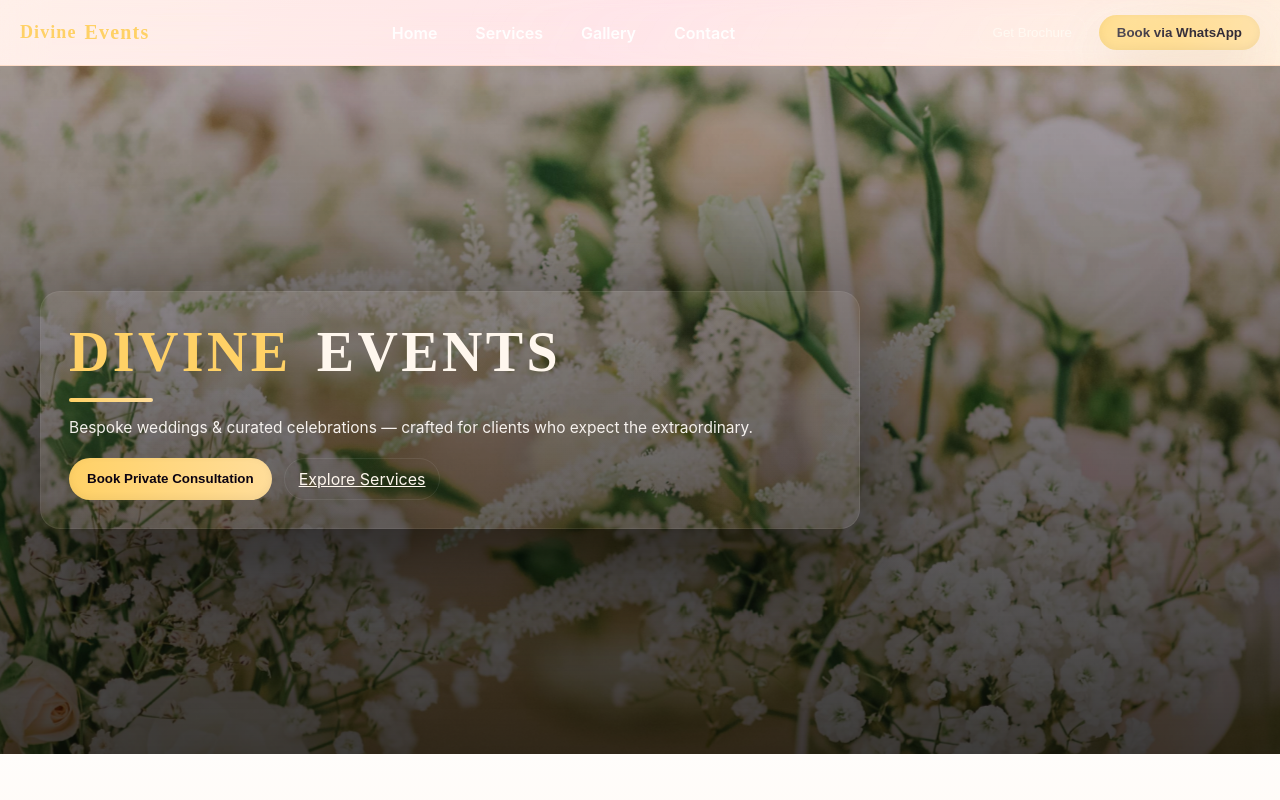
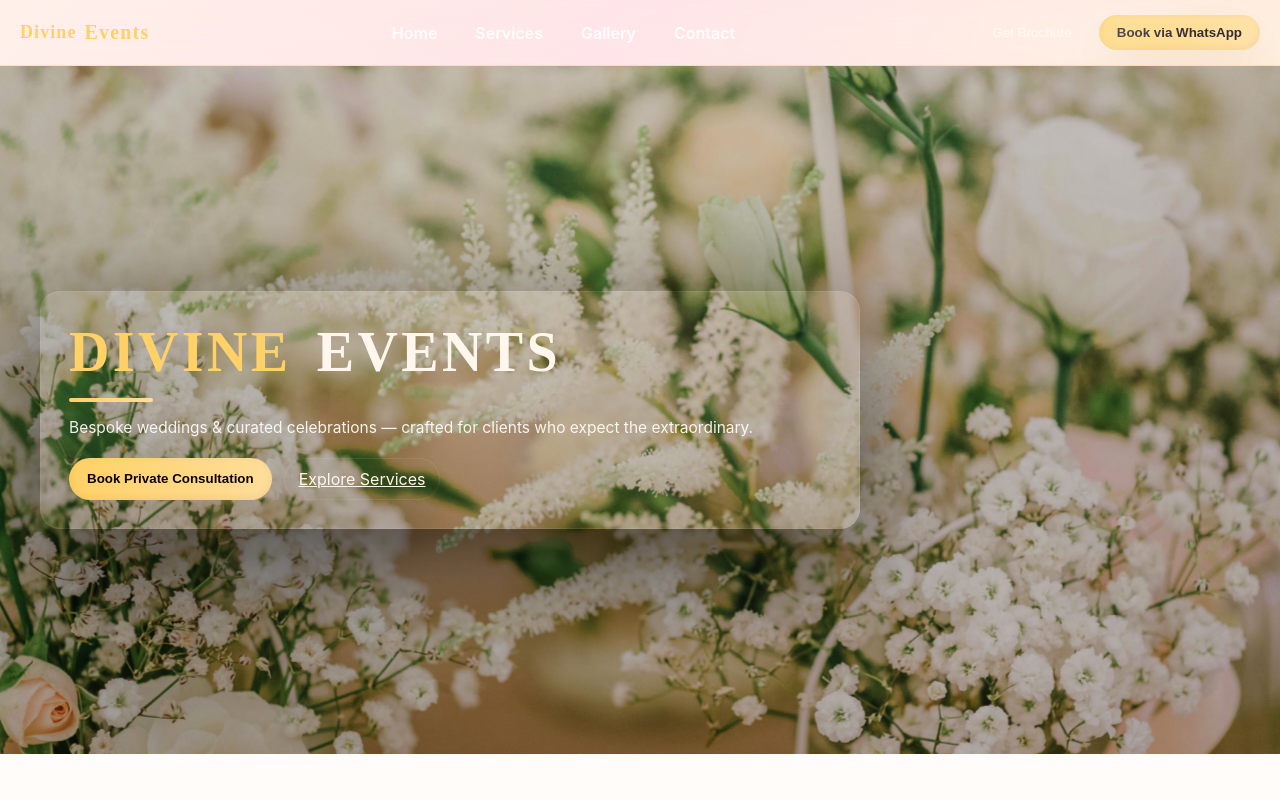
Before and after one commit to HemantSonare/DivineEventsApp, a Next.js app: page / in a window 1280 px wide. Shown: the top 800 px of the page. Built offline with nearby package versions, Linux system fonts and the light colour scheme.

Commit message:
Update globals.css

```diff
--- a/styles/globals.css
+++ b/styles/globals.css
@@ -215,11 +215,49 @@ body {
 .hero-img-wrap:hover .hero-img{ transform: scale(1.095); }
 
 /* overlay: purple→magenta glow + vignette */
-.hero-img-overlay{
-  position:absolute; inset:0; z-index:1;
-  background: linear-gradient(180deg, rgba(50,10,70,0.18), rgba(0,0,0,0.68));
-  mix-blend-mode: multiply;
+/* ULTRA PREMIUM HERO OVERLAY */
+.hero-img-overlay {
+  position: absolute;
+  inset: 0;
+  z-index: 1;
+
+  background:
+    radial-gradient(
+      circle at 40% 20%,
+      rgba(255, 210, 180, 0.28),
+      transparent 60%
+    ),
+    radial-gradient(
+      circle at 80% 80%,
+      rgba(255, 190, 200, 0.22),
+      transparent 70%
+    ),
+    linear-gradient(
+      180deg,
+      rgba(0,0,0,0.05),
+      rgba(0,0,0,0.40),
+      rgba(0,0,0,0.65)
+    );
+
+  mix-blend-mode: soft-light;
 }
+
+.hero-gold-film {
+  position: absolute;
+  inset: 0;
+  z-index: 2;
+  pointer-events: none;
+
+  background: radial-gradient(
+    ellipse at center,
+    rgba(255, 220, 180, 0.18),
+    transparent 70%
+  );
+
+  mix-blend-mode: screen;
+  opacity: 0.35;
+}
+
 .hero-particles{
   position:absolute; inset:0; z-index:2; pointer-events:none;
   background-image: radial-gradient(rgba(255,215,130,0.022) 1px, transparent 1px);
```
